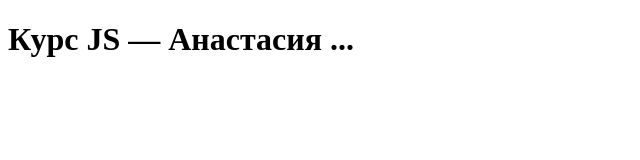
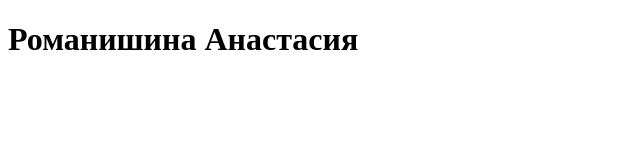
Before and after one commit to Anananiases/web-course-2026, a plain HTML site: page task0/index.html in a window 1280 px wide. Shown: the whole page, without its empty margins (0-640 px from the left). Drawn offline with Linux system fonts and the light colour scheme.

Commit message:
task0: fix full name in heading

```diff
--- a/task0/index.html
+++ b/task0/index.html
@@ -6,6 +6,6 @@
     <title>Курс JS — task0</title>
 </head>
 <body>
-    <h1>Курс JS — Анастасия ...</h1>
+    <h1>Романишина Анастасия</h1>
 </body>
 </html>
```
